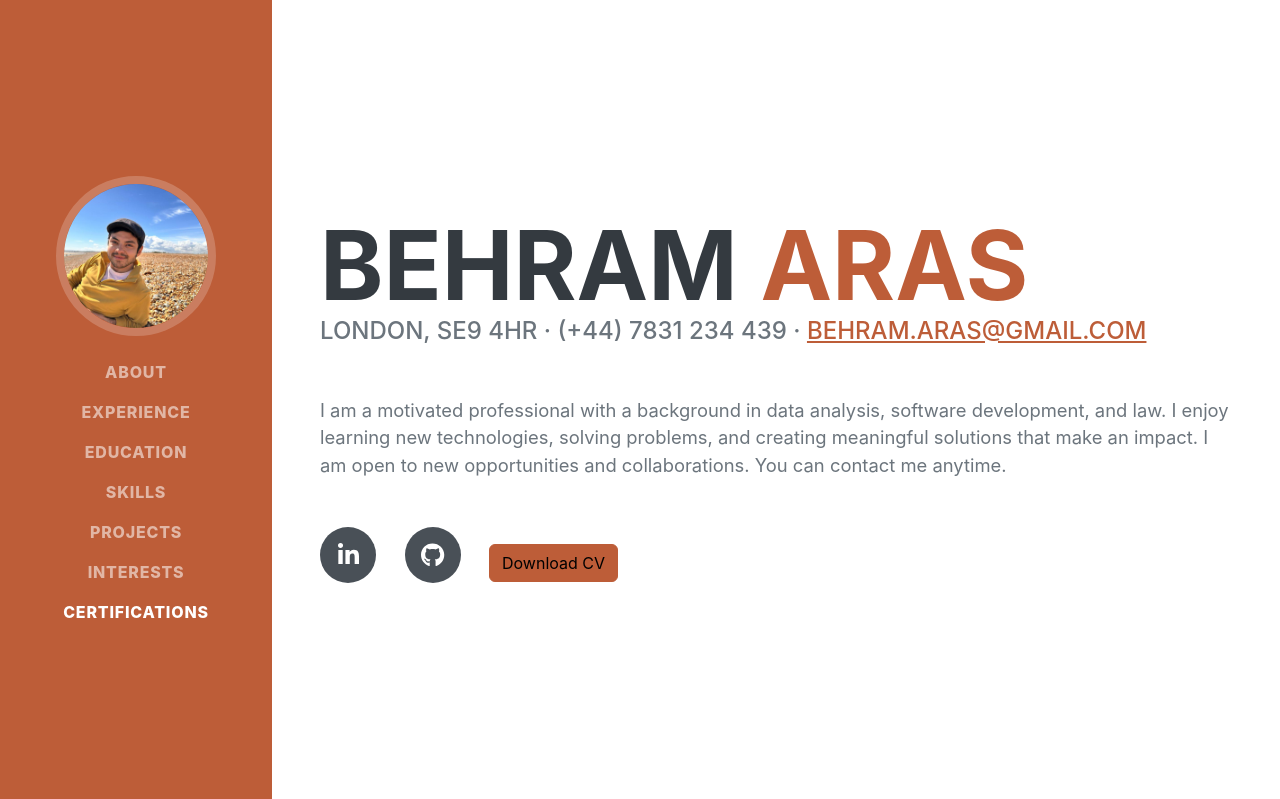
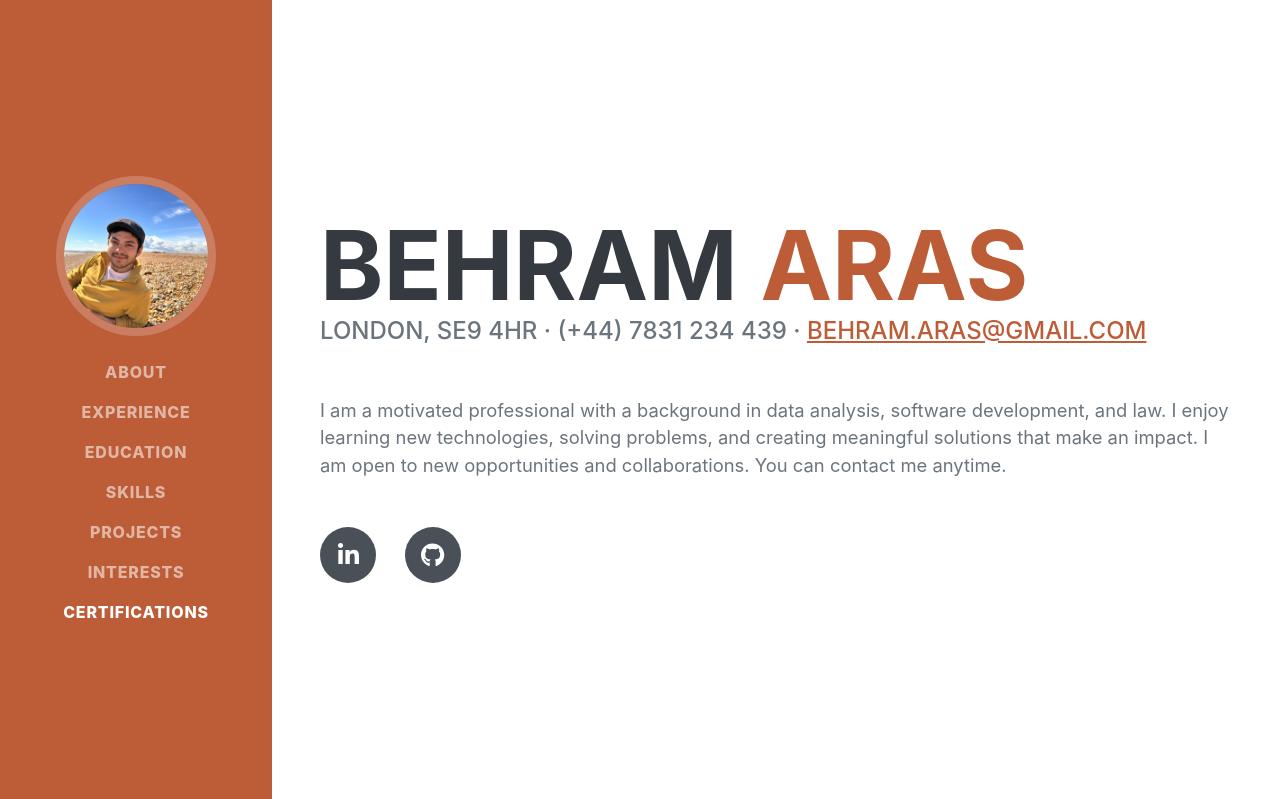
Before and after one commit to behramaras/django-cv-project, a Django app: page / in a window 1280 px wide. Shown: the top 799 px of the page. Run offline with Django 4.2, Linux system fonts and the light colour scheme; data comes from the database, SQL or seed files in the repository; some libraries are stand-ins or nearby versions; some web fonts are replaced.

Commit message:
Remove Download CV button

```diff
--- a/blog/templates/blog/index.html
+++ b/blog/templates/blog/index.html
@@ -60,7 +60,6 @@
                     <div class="social-icons">
                         <a class="social-icon" href="{{ linkedin|default:'#' }}"><i class="fab fa-linkedin-in"></i></a>
                         <a class="social-icon" href="{{ github|default:'#' }}"><i class="fab fa-github"></i></a>
-                        <a class="btn btn-primary" href="{% static 'CV.pdf' %}">Download CV</a>
                     </div>
                 </div>
             </section>
```
